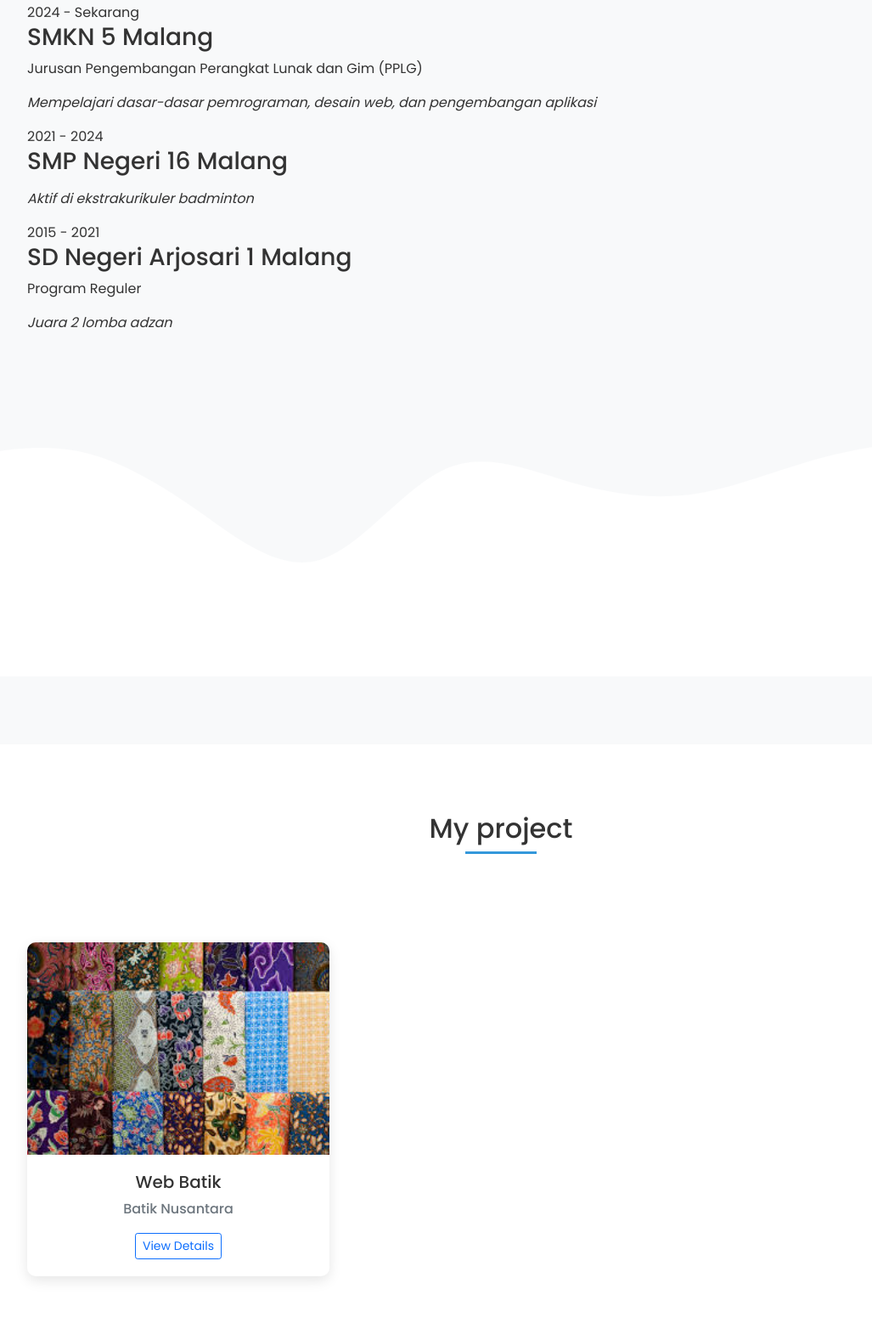
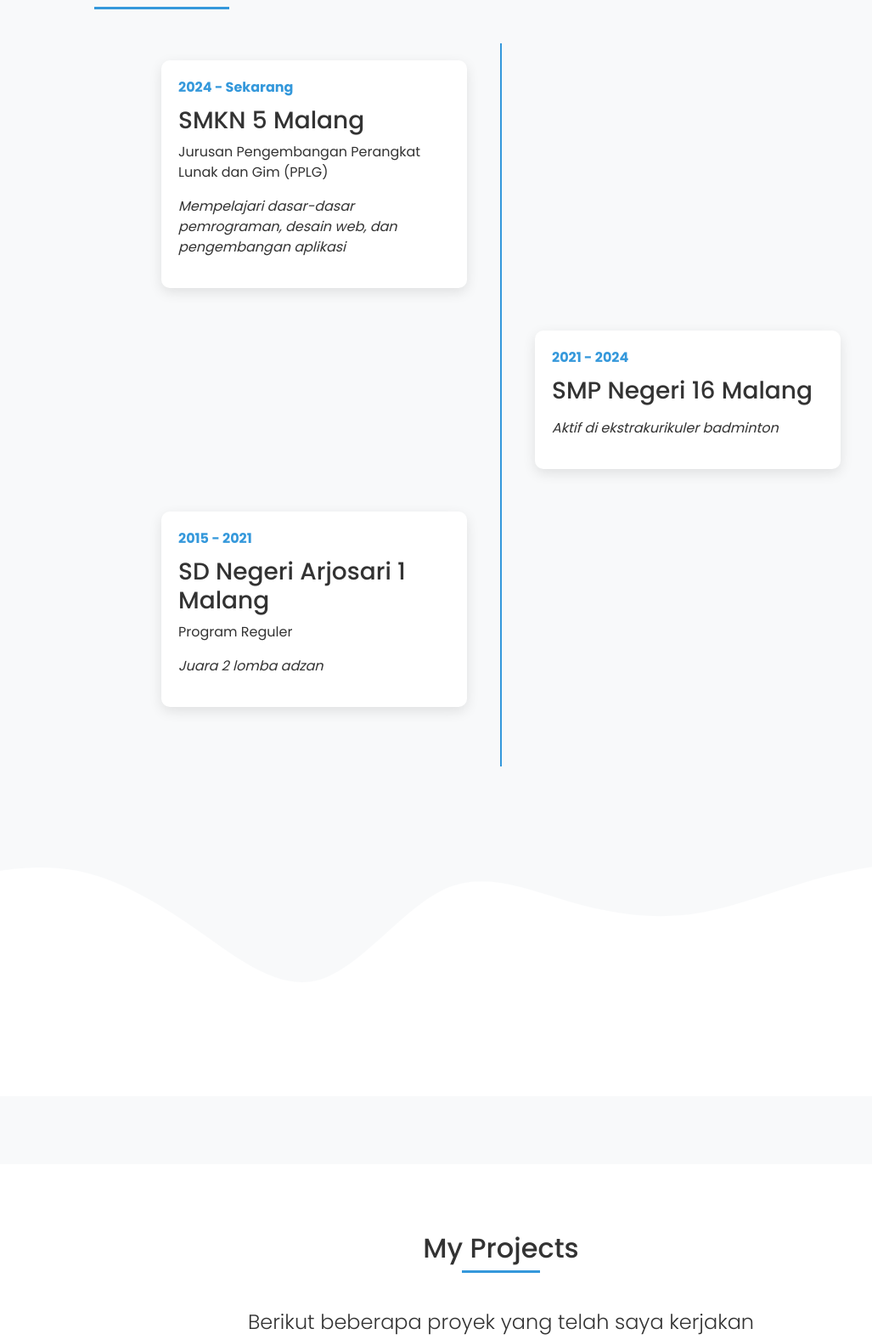
Before and after one commit to safriy/safriy.github.io, a plain HTML site: page index.html in a window 1280 px wide. Shown: the part 1660-3237 px from the top of the page at 85% size, without its empty margins (50-1077 px from the left). Drawn offline with nearby package versions, Linux system fonts and the light colour scheme.

Commit message:
Add files via upload

````diff
--- a/index.html
+++ b/index.html
@@ -1,4 +1,5 @@
-<!DOCTYPE html>
+Berikut adalah kode yang telah diperbaiki dan dirapikan pada bagian **Projects**, termasuk struktur grid yang rapi, duplikasi konten yang dihapus, serta penambahan contoh proyek yang lebih beragam. ```html
+<!doctype html>
 <html lang="en">
   <head>
     <!-- Required meta tags -->
@@ -223,6 +224,56 @@
       .delay-3 {
         animation-delay: 0.6s;
       }
+
+      /* Timeline styles */
+      .timeline {
+        position: relative;
+        max-width: 800px;
+        margin: 0 auto;
+        padding: 20px 0;
+      }
+      .timeline::before {
+        content: "";
+        position: absolute;
+        top: 0;
+        left: 50%;
+        width: 2px;
+        height: 100%;
+        background: var(--primary-color);
+        transform: translateX(-50%);
+      }
+      .timeline-item {
+        position: relative;
+        margin-bottom: 50px;
+      }
+      .timeline-content {
+        position: relative;
+        width: calc(50% - 40px);
+        padding: 20px;
+        background: white;
+        border-radius: 10px;
+        box-shadow: 0 5px 15px rgba(0, 0, 0, 0.1);
+      }
+      .timeline-item:nth-child(odd) .timeline-content {
+        left: 0;
+      }
+      .timeline-item:nth-child(even) .timeline-content {
+        left: calc(50% + 40px);
+      }
+      .timeline-date {
+        font-weight: bold;
+        color: var(--primary-color);
+        margin-bottom: 10px;
+      }
+      @media (max-width: 768px) {
+        .timeline::before {
+          left: 20px;
+        }
+        .timeline-content {
+          width: calc(100% - 60px);
+          left: 60px !important;
+        }
+      }
     </style>
     <title>Safriy Naafik | Portfolio</title>
   </head>
@@ -358,18 +409,31 @@
       <div class="container">
         <div class="row text-center mb-5">
           <div class="col">
-            <h2 class="section-title">My project</h2>
-            <p class="lead"></p>
+            <h2 class="section-title">My Projects</h2>
+            <p class="lead">Berikut beberapa proyek yang telah saya kerjakan</p>
           </div>
         </div>
-        <div class="row">
-          <div class="col-md-4 mb-4 fade-in delay-2">
-            <div class="card">
-              <img src="img/images.jfif" class="card-img-top" alt="ILYSB" />
+        <div class="row g-4">
+          <!-- Project 1 - Web Batik -->
+          <div class="col-md-6 col-lg-4 fade-in delay-1">
+            <div class="card h-100">
+              <img src="img/images.jfif" class="card-img-top" alt="Web Batik Nusantara" />
               <div class="card-body text-center">
-                <h5 class="card-title">Web Batik</h5>
-                <p class="card-text text-muted">Batik Nusantara</p>
+                <h5 class="card-title">Web Batik Nusantara</h5>
+                <p class="card-text text-muted">Website informasi dan galeri batik dari berbagai daerah di Indonesia.</p>
                 <a href="index1.html" class="btn btn-sm btn-outline-primary">View Details</a>
+              </div>
+            </div>
+          </div>
+
+          <!-- Project 2 - API Documentation -->
+          <div class="col-md-6 col-lg-4 fade-in delay-1">
+            <div class="card h-100">
+              <img src="img/Apa-Itu-API-dan-Bagaimana-Cara-Kerjanya.webp" class="card-img-top" alt="API Documentation" />
+              <div class="card-body text-center">
+                <h5 class="card-title">API Documentation</h5>
+                <p class="card-text text-muted">Website panduan penggunaan API.</p>
+                <a href="http://103.186.167.18:8000/serverapikel5rpl1/doku/dokumentasiapi.html" class="btn btn-sm btn-outline-primary">View Details</a>
               </div>
             </div>
           </div>
@@ -454,10 +518,15 @@
       document.querySelectorAll('a[href^="#"]').forEach((anchor) => {
         anchor.addEventListener("click", function (e) {
           e.preventDefault();
-
-          document.querySelector(this.getAttribute("href")).scrollIntoView({
-            behavior: "smooth",
-          });
+          const targetId = this.getAttribute("href");
+          if (targetId !== "#") {
+            const target = document.querySelector(targetId);
+            if (target) {
+              target.scrollIntoView({
+                behavior: "smooth",
+              });
+            }
+          }
         });
       });
 
````
